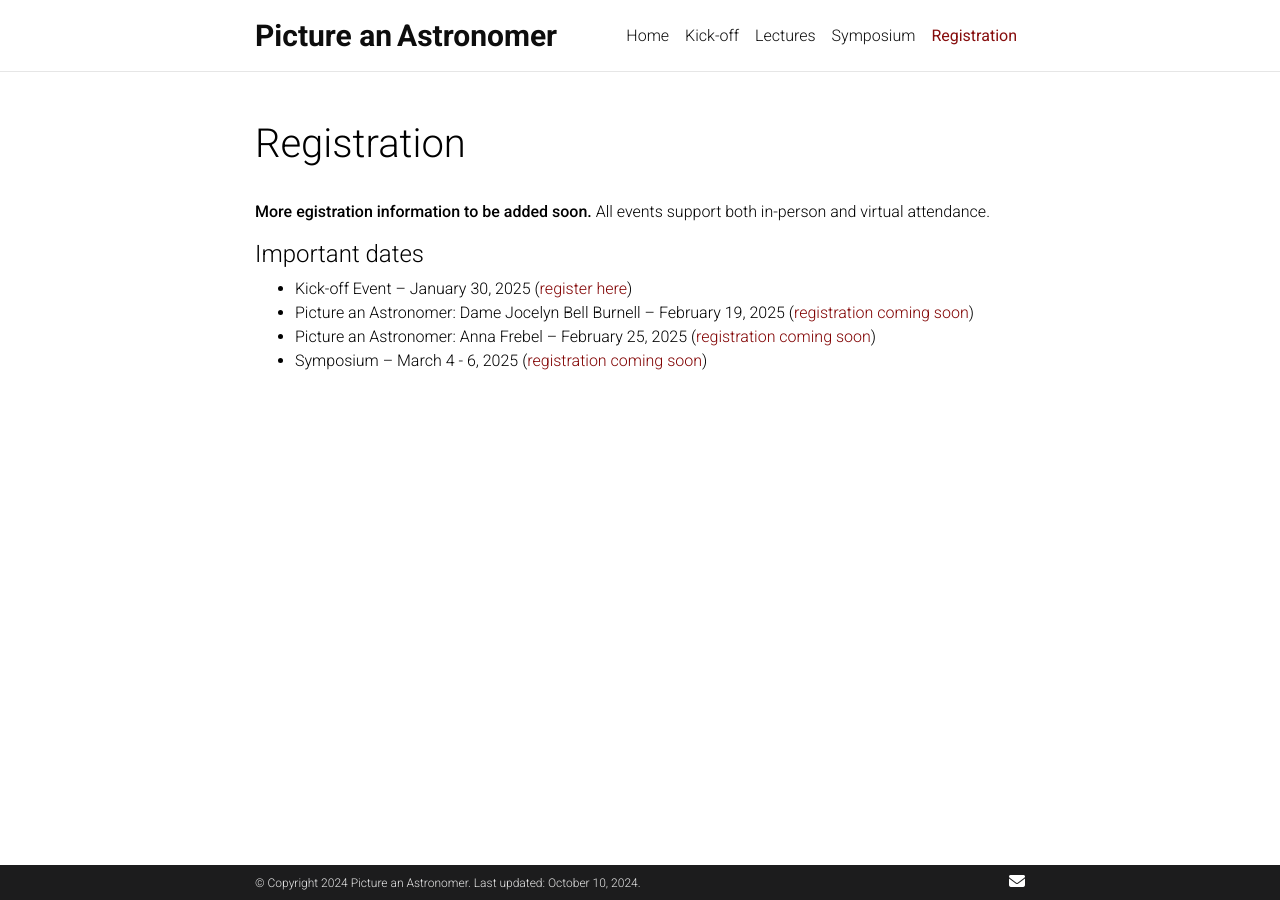
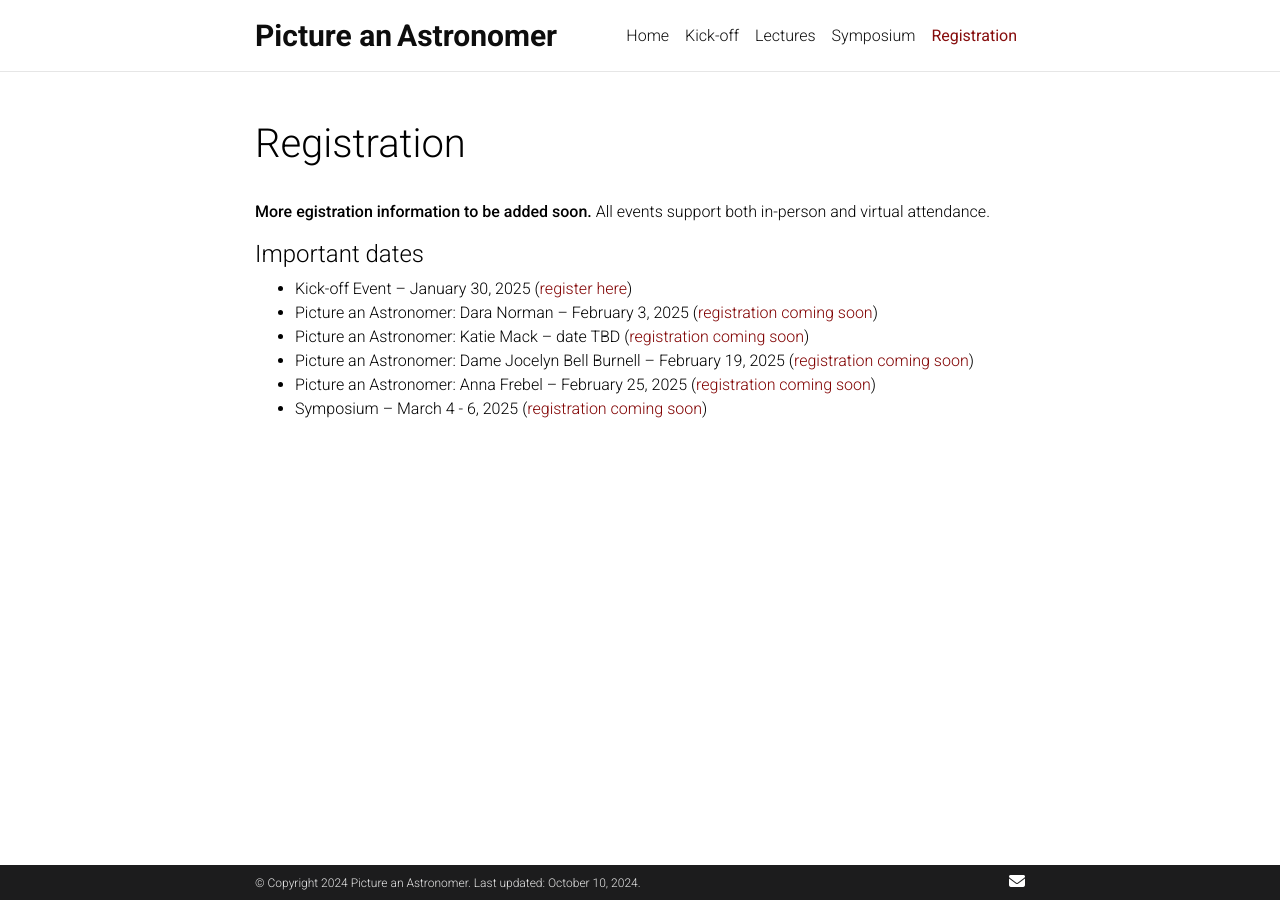
Before and after one commit to pictureanastronomer/pictureanastronomer.github.io, a Jekyll site: the page built from _pages/registration.md, in a window 1280 px wide. Built offline with Jekyll 4.4.1, drawn with Linux system fonts in a browser that asks for light colours; nearby versions of some CDN libraries; full-size pictures stand in for the smaller copies a plugin makes; comment, search, counter and statistics services are not loaded; a style sheet for code colours, icons or effects is not loaded.

Commit message:
add Dara Norman

```diff
--- a/_pages/registration.md
+++ b/_pages/registration.md
@@ -13,6 +13,8 @@ social: false
 
 #### Important dates
 - Kick-off Event -- January 30, 2025 ([register here](https://docs.google.com/forms/d/1aoZqLiu0woXlWP5EOr7J5kd93tlrJpk1bMbaSU4y6Jk/viewform?edit_requested=true){:target="_blank"})
+- Picture an Astronomer: Dara Norman -- February 3, 2025 ([registration coming soon](){:target="_blank"})
+- Picture an Astronomer: Katie Mack -- date TBD ([registration coming soon](){:target="_blank"})
 - Picture an Astronomer: Dame Jocelyn Bell Burnell -- February 19, 2025 ([registration coming soon](){:target="_blank"})
 - Picture an Astronomer: Anna Frebel -- February 25, 2025 ([registration coming soon](){:target="_blank"})
 - Symposium -- March 4 - 6, 2025 ([registration coming soon](){:target="_blank"})
```
Also changed, not shown: _pages/publiclectures.md (+2 -0 lines), assets/img/daranorman.md (added, +15 -0 lines), assets/img/DaraNorman.jpg (added), 1 other file.
